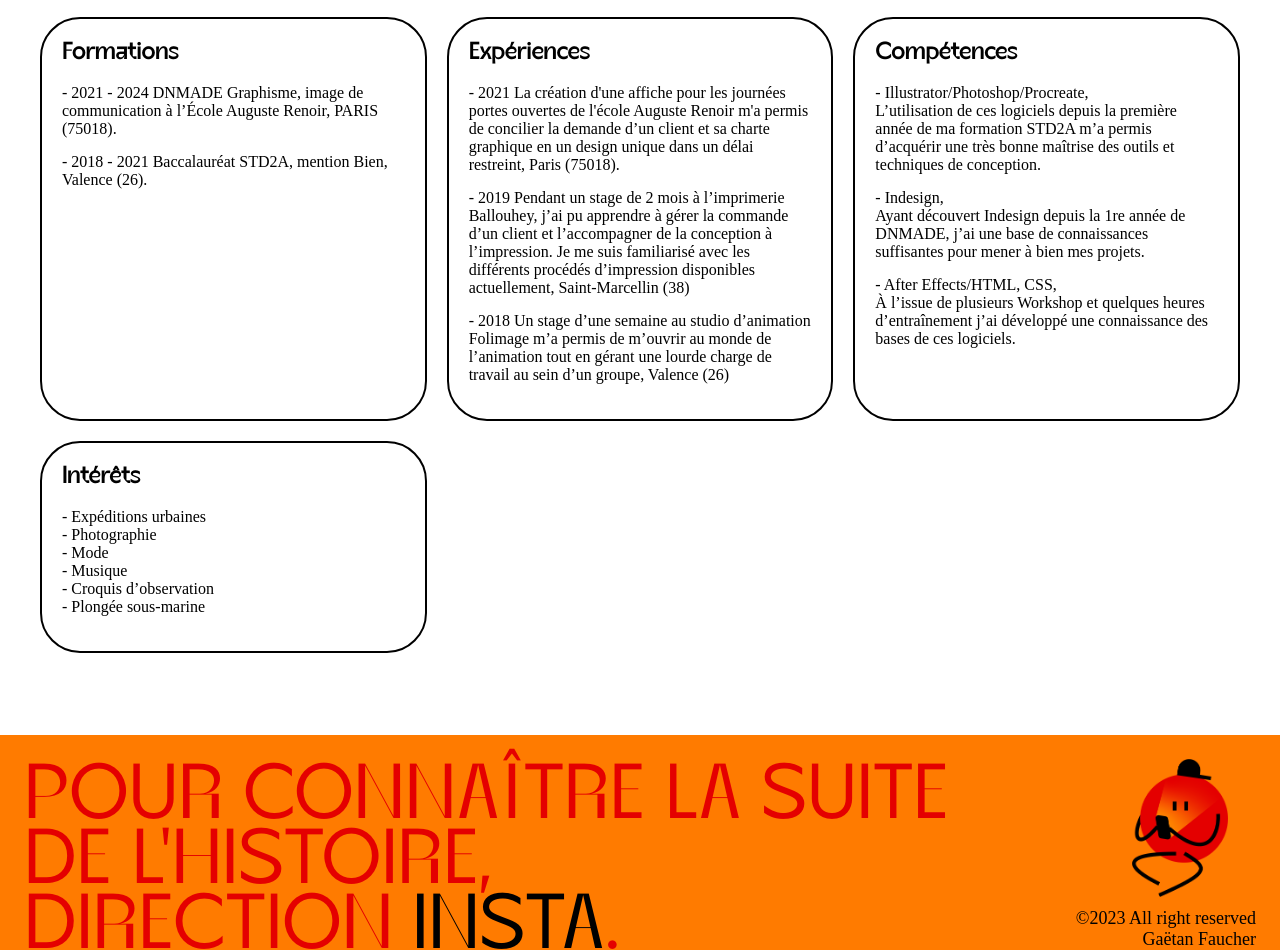
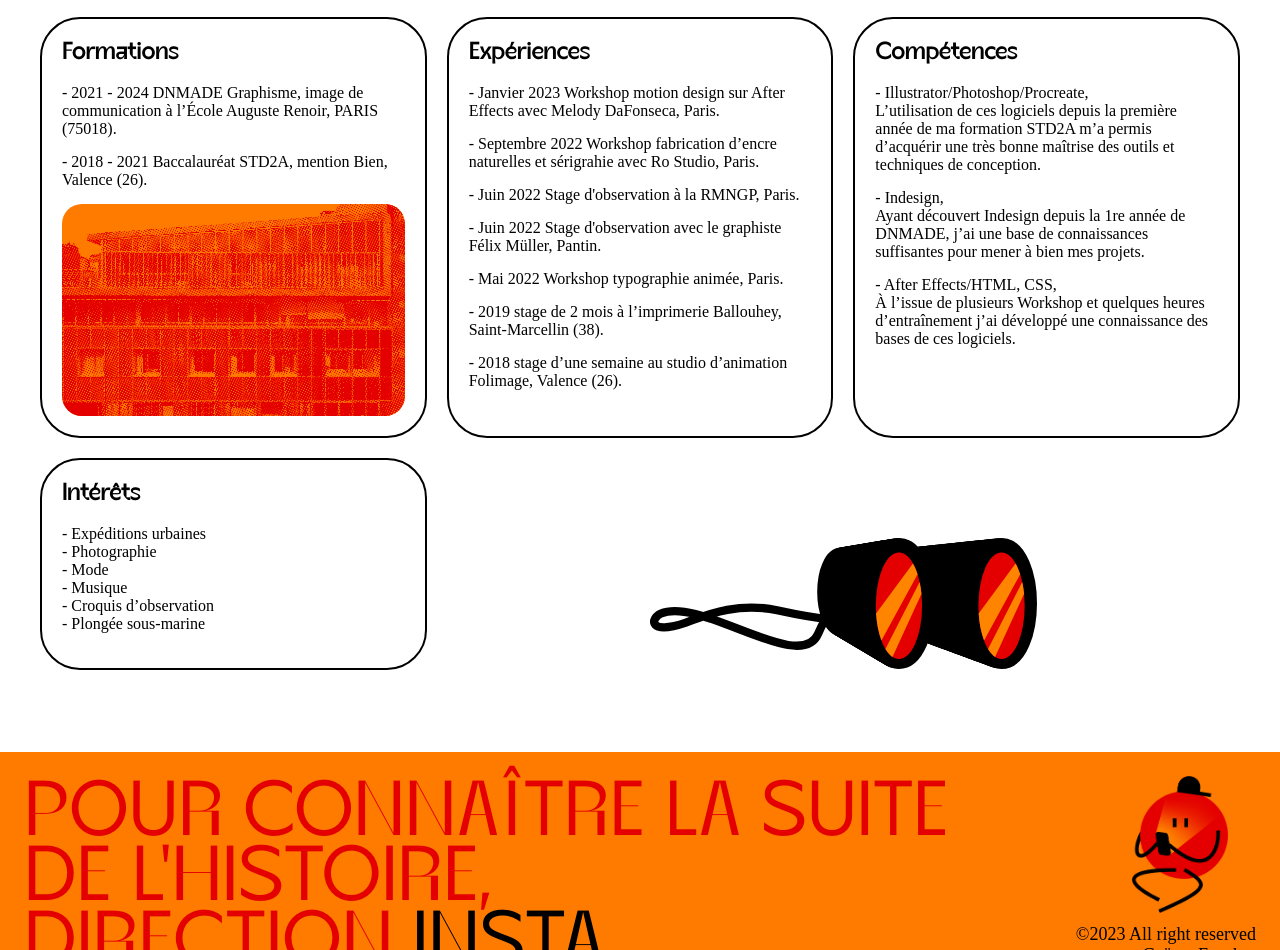
Before and after one commit to gaetan-faucher/gaetan-faucher.github.io, a plain HTML site: page a-propos.html in a window 1280 px wide. Shown: the part 985-1935 px from the top of the page. Drawn offline with Linux system fonts and the light colour scheme.

Commit message:
À PROPOS
ajout d'éléments décoratifs

```diff
--- a/a-propos.html
+++ b/a-propos.html
@@ -42,37 +42,44 @@
         <h2>Formations</h2>
         <p>- 2021 - 2024 DNMADE Graphisme, image de communication à l’École Auguste Renoir, PARIS (75018).</p>
         <p>- 2018 - 2021 Baccalauréat STD2A, mention Bien, Valence (26).</p>
+        <img class="mur" src="IMG/A-PROPOS/renoir-mur.png" alt="Façade de l'École Auguste Renoir à Paris.">
       </div>
     </div>
     <div class="infos-details">
       <div class="experiences">
         <h2>Expériences</h2>
-        <p>- 2021 La création d'une affiche pour les journées portes ouvertes de l'école Auguste Renoir m'a permis de
-          concilier la demande d’un client et sa charte graphique en un design unique dans un délai restreint, Paris
-          (75018).</p>
-        <p>- 2019 Pendant un stage de 2 mois à l’imprimerie Ballouhey, j’ai pu apprendre à gérer la commande d’un client
-          et l’accompagner de la conception à l’impression. Je me suis familiarisé avec les différents procédés
-          d’impression disponibles actuellement, Saint-Marcellin (38)</p>
-        <p>- 2018 Un stage d’une semaine au studio d’animation Folimage m’a permis de m’ouvrir au monde de l’animation
-          tout en gérant une lourde charge de travail au sein d’un groupe, Valence (26)</p>
+        <p>- Janvier 2023 Workshop motion design sur After Effects avec Melody DaFonseca, Paris.</p>
+        <p>- Septembre 2022 Workshop fabrication d’encre naturelles et sérigrahie avec Ro Studio, Paris.</p>
+        <p>- Juin 2022 Stage d'observation à la RMNGP, Paris.</p>
+        <p>- Juin 2022 Stage d'observation avec le graphiste Félix Müller, Pantin.</p>
+        <p>- Mai 2022 Workshop typographie animée, Paris.</p>
+        <p>- 2019 stage de 2 mois à l’imprimerie Ballouhey, Saint-Marcellin (38).</p>
+        <p>- 2018 stage d’une semaine au studio d’animation Folimage, Valence (26).</p>
       </div>
     </div>
     <div class="infos-details">
       <div class="competences">
-        <h2>Compétences</h2>
-        <p>- Illustrator/Photoshop/Procreate, <br> L’utilisation de ces logiciels depuis la première année de ma
+        <h2 class="preserve" >Compétences</h2>
+        <p class="preserve">- Illustrator/Photoshop/Procreate, <br> L’utilisation de ces logiciels depuis la première
+          année de ma
           formation STD2A m’a permis d’acquérir une très bonne maîtrise des outils et techniques de conception.</p>
-        <p>- Indesign, <br> Ayant découvert Indesign depuis la 1re année de DNMADE, j’ai une base de connaissances
+        <p class="preserve">- Indesign, <br> Ayant découvert Indesign depuis la 1re année de DNMADE, j’ai une base de
+          connaissances
           suffisantes pour mener à bien mes projets.</p>
-        <p>- After Effects/HTML, CSS, <br> À l’issue de plusieurs Workshop et quelques heures d’entraînement j’ai
+        <p class="preserve">- After Effects/HTML, CSS, <br> À l’issue de plusieurs Workshop et quelques heures
+          d’entraînement j’ai
           développé une connaissance des bases de ces logiciels.</p>
       </div>
     </div>
     <div class="infos-details">
       <div class="interets">
         <h2>Intérêts</h2>
-        <p> - Expéditions urbaines <br> - Photographie <br> - Mode <br> - Musique <br> - Croquis d’observation <br> - Plongée sous-marine</p>
+        <p> - Expéditions urbaines <br> - Photographie <br> - Mode <br> - Musique <br> - Croquis d’observation <br> -
+          Plongée sous-marine</p>
       </div>
+    </div>
+    <div class="jumelles">
+      <img src="ELEMENTS/jumelles.svg" alt="jumelles">
     </div>
   </div>
 
--- a/style.css
+++ b/style.css
@@ -324,17 +324,27 @@ img {
     position: sticky;
 }
 
+.mur {
+    display: block;
+    border-radius: 20px;
+    background-color: #ff7b00;
+}
+
 .infos-details {
     border: 2px solid rgb(0, 0, 0);
     padding: 20px;
     border-radius: 40px;
     display: block;
     grid-column: span 2;
-    object-fit: cover;
 }
 
 .infos-details p {
     margin-bottom: 15px;
+}
+
+.jumelles {
+    grid-column: -4/-2;
+    transform: translate(0, 80px);
 }
 
 .interets {
```
Also changed, not shown: ELEMENTS/jumelles.svg (added), IMG/A-PROPOS/AE-icon.png (added), IMG/A-PROPOS/AI-icon.png (added), IMG/A-PROPOS/CSS-icon.png (added), IMG/A-PROPOS/HTML-icon.png (added), IMG/A-PROPOS/ID-icon.png (added), IMG/A-PROPOS/PROCREATE-icon.png (added), IMG/A-PROPOS/PS-icon.png (added), IMG/A-PROPOS/icons-app.png (added), IMG/A-PROPOS/photo-profil-bitmap.png (deleted), IMG/A-PROPOS/renoir-mur.png (added), 3 other files.
